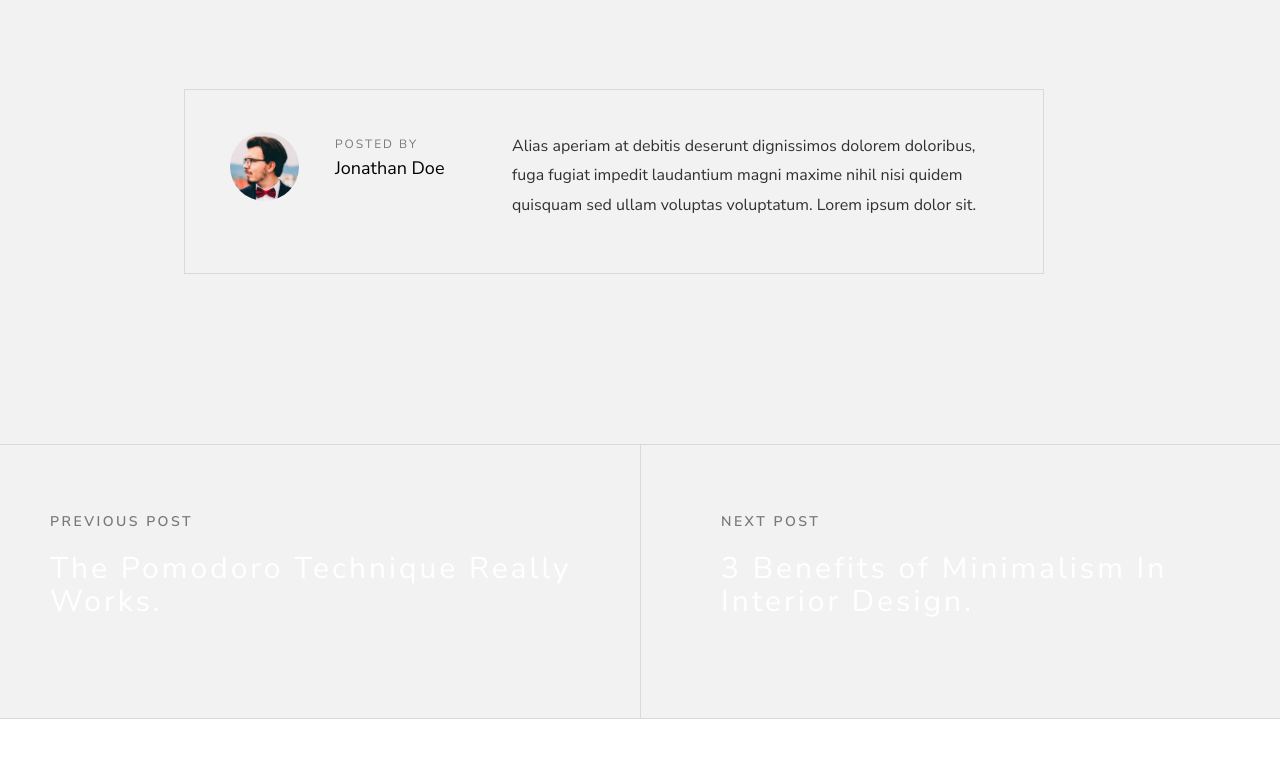
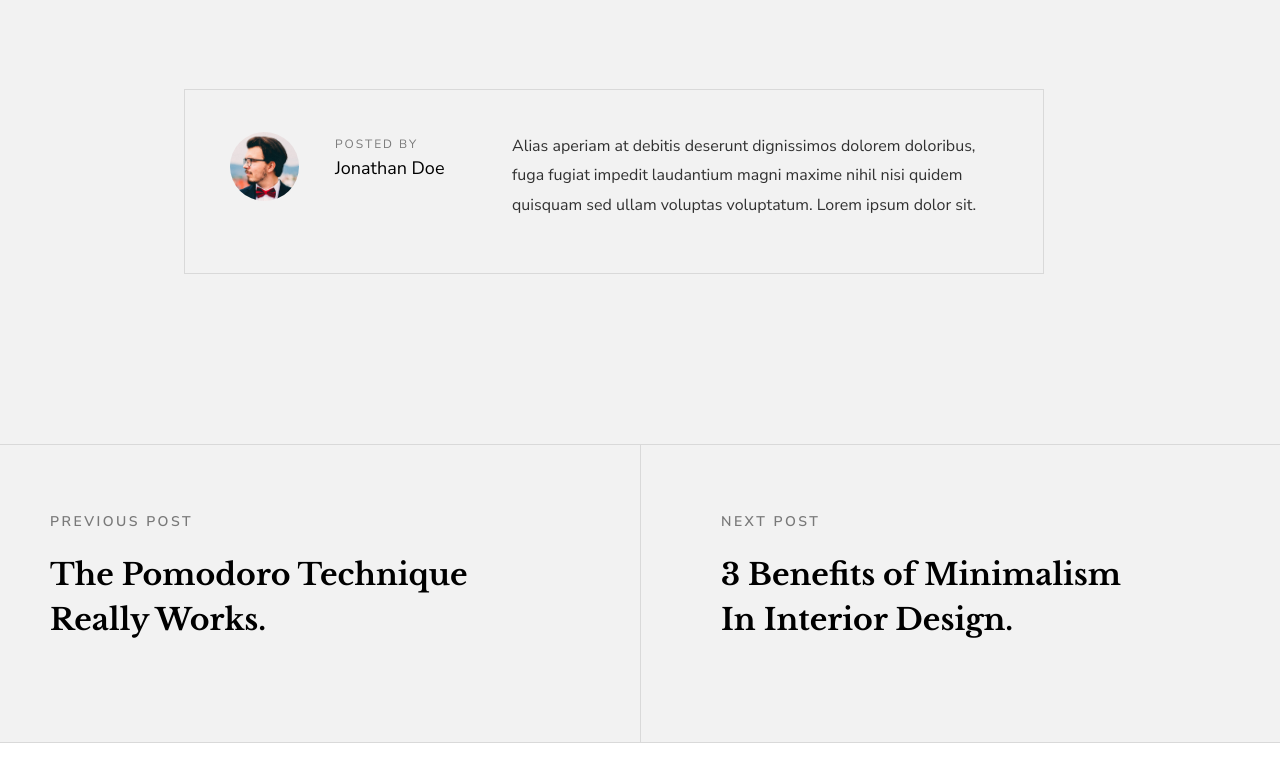
Before and after one commit to Qurbanova/PragmatechFoundationProjects, a plain HTML site: page ProjectFrontEnd/blog/blog.html in a window 1280 px wide. Shown: the part 3999-4780 px from the top of the page. Drawn offline with nearby package versions, Linux system fonts and the light colour scheme.

Commit message:
created research file

```diff
--- a/ProjectFrontEnd/blog/blog.html
+++ b/ProjectFrontEnd/blog/blog.html
@@ -219,11 +219,13 @@
                 <div class="row">
                     <div class="next-prev-post">
                         <div class="col-6 col_blck col-blck-left">
-                            <a href="#"><span>PREVIOUS POST</span>
-                            <h2>The Pomodoro Technique Really Works.</h2></a>
+                            <a href="#" class="prev__next">
+                                <span>PREVIOUS POST</span>
+                                <h2>The Pomodoro Technique Really Works.</h2>
+                            </a>
                         </div>
                         <div class="col-6 col_blck col-blck-right">
-                            <a href="#"><span>NEXT POST</span>
+                            <a href="#" class="prev__next"><span>NEXT POST</span>
                             <h2>3 Benefits of Minimalism In Interior Design.</h2></a>
                         </div>
                     </div>
--- a/ProjectFrontEnd/blog/css/style.css
+++ b/ProjectFrontEnd/blog/css/style.css
@@ -18,6 +18,10 @@ p {
     line-height: 24px;
     letter-spacing: 3px;
     color: white;
+}
+
+a {
+    text-decoration: none !important;
 }
 
 h2 .content__text {
@@ -543,3 +547,18 @@ ul {
     margin-bottom: 1.2rem;
     text-decoration: none;
 }
+
+.col-blck-left>a>h2,
+.col-blck-right>a>h2 {
+    font-family: "Libre Baskerville", serif;
+    font-size: 30px;
+    font-weight: 700;
+    line-height: 45px;
+    letter-spacing: 0;
+    color: black;
+    width: 77%;
+}
+
+.prev__next {
+    text-decoration: none;
+}
```
Also changed, not shown: 1 other file.
